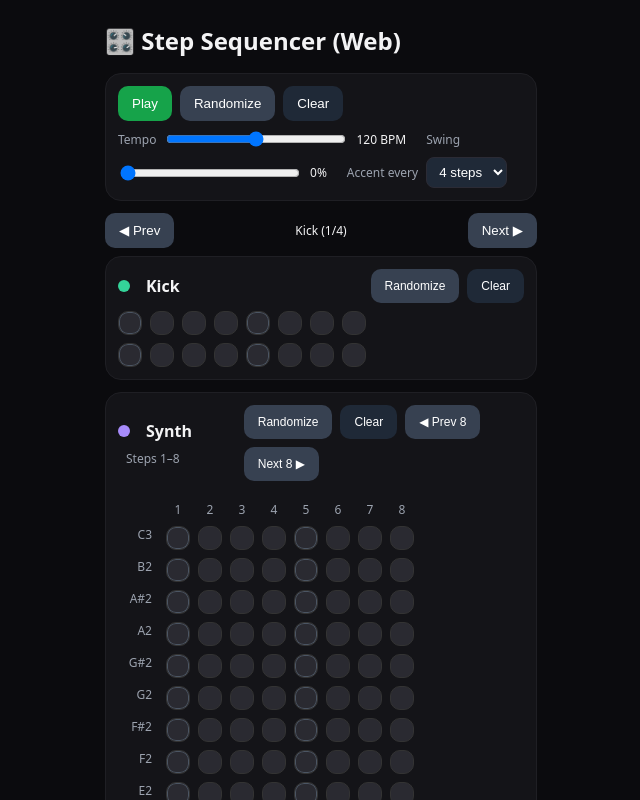
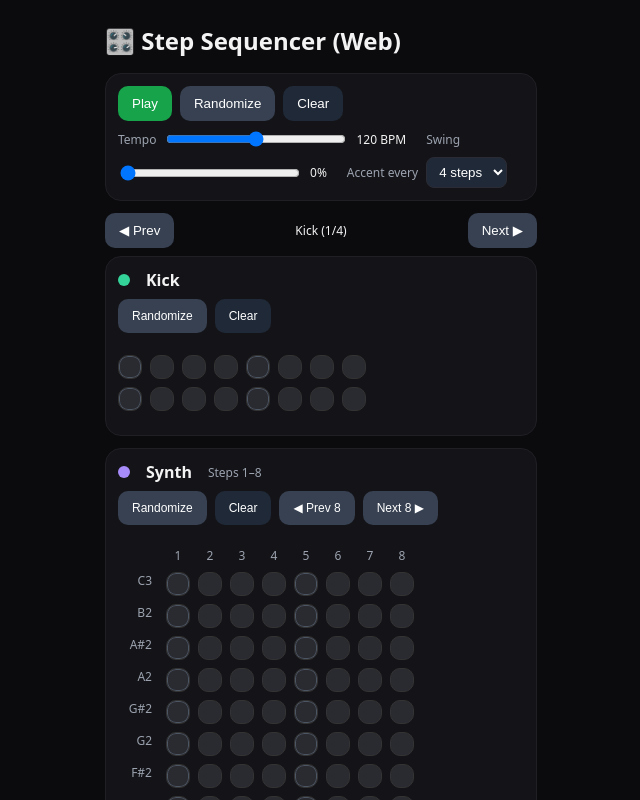
Before and after one commit to Tekknobot/react-stepseq-web, a React (Vite) app: page / in a window 1280 px wide. Shown: the top 800 px of the page, without its empty margins (319-959 px from the left). Built offline with nearby package versions, Linux system fonts and the light colour scheme.

Commit message:
Place buttons on their own line space.

```diff
--- a/src/App.tsx
+++ b/src/App.tsx
@@ -432,8 +432,9 @@ export default function App() {
         </div>
       </div>
 
-      {/* Drum track viewer — 2 rows × 8 cols (16 steps) */}
+      {/* Drum track viewer — header on one line, buttons on their own line */}
       <div style={{marginTop:12}}>
+        {/* page (prev/next track) sits above the panel to match your layout */}
         <div className="row" style={{justifyContent:'space-between', marginBottom:8}}>
           <button className="button secondary" onClick={prevTrack}>◀ Prev</button>
           <div className="small">
@@ -442,16 +443,29 @@ export default function App() {
           <button className="button secondary" onClick={nextTrack}>Next ▶</button>
         </div>
 
-        <div className="track panel">
+        <div className="panel">
+          {/* header only */}
           <div className="trackHead">
             <div className="row">
               <div style={{width:12,height:12,borderRadius:6, background:TRACKS[currentTrackIndex].color, marginRight:8}}/>
               <strong>{TRACKS[currentTrackIndex].name}</strong>
             </div>
-            <div className="row">
-              <button className="button secondary small" onClick={()=>randomizeDrum(TRACKS[currentTrackIndex].id,0.3)}>Randomize</button>
-              <button className="button small" onClick={()=>clearDrum(TRACKS[currentTrackIndex].id)}>Clear</button>
           </div>
+
+          {/* actions on their own line */}
+          <div className="row" style={{gap:8, margin:'6px 0 10px'}}>
+            <button
+              className="button secondary small"
+              onClick={()=>randomizeDrum(TRACKS[currentTrackIndex].id, 0.3)}
+            >
+              Randomize
+            </button>
+            <button
+              className="button small"
+              onClick={()=>clearDrum(TRACKS[currentTrackIndex].id)}
+            >
+              Clear
+            </button>
           </div>
 
           {/* exact 2 × 8 grid */}
@@ -461,6 +475,7 @@ export default function App() {
               gridTemplateColumns: 'repeat(8, var(--cell, 44px))',
               gridTemplateRows: 'repeat(2, var(--cell, 44px))',
               gap: 'var(--gap, 8px)',
+              padding: '12px 0'
             }}
           >
             {Array.from({ length: 16 }).map((_, idx) => {
@@ -473,7 +488,6 @@ export default function App() {
                   className={'step' + (on ? ' on' : '') + (quarter ? ' quarter' : '') + (playing ? ' playing' : '')}
                   onClick={() => toggleDrum(TRACKS[currentTrackIndex].id, idx)}
                   title={`Step ${idx + 1}`}
-                  // hard fallback sizes so it never stretches full width
                   style={{
                     width: 'var(--cell, 44px)',
                     height: 'var(--cell, 44px)',
@@ -486,8 +500,9 @@ export default function App() {
         </div>
       </div>
 
-      {/* Piano Roll — track-style header + paged grid */}
+      {/* Piano Roll — header on one line, buttons on their own line */}
       <div className="panel" style={{marginTop:12, marginBottom:12}}>
+        {/* header only */}
         <div className="trackHead">
           <div className="row">
             <div style={{width:12,height:12,borderRadius:6, background:'#a78bfa', marginRight:8}}/>
@@ -496,7 +511,10 @@ export default function App() {
               Steps {pianoPage*8+1}–{pianoPage*8+8}
             </span>
           </div>
-          <div className="row" style={{gap:8}}>
+        </div>
+
+        {/* actions on their own line */}
+        <div className="row" style={{gap:8, margin:'6px 0 10px'}}>
           <button className="button secondary small" onClick={()=>randomizeSynth(0.25)}>Randomize</button>
           <button className="button small" onClick={()=>{
             setState(prev => ({ ...prev, synthRoll: Array(STEPS).fill(null)}))
@@ -504,15 +522,15 @@ export default function App() {
           <button className="button secondary small" onClick={prevPianoPage}>◀ Prev 8</button>
           <button className="button secondary small" onClick={nextPianoPage}>Next 8 ▶</button>
         </div>
-        </div>
 
+        {/* paged grid */}
         <div style={{padding:'12px 0'}}>
           <div style={{
             display:'grid',
             gridTemplateColumns:`40px repeat(8, var(--cell, 44px))`,
             gap:'var(--gap, 8px)'
           }}>
-            {/* Column labels */}
+            {/* column labels */}
             <div />
             {Array.from({length:8}).map((_,i)=>
               <div key={'colLabel'+i} className="label small" style={{textAlign:'center'}}>
```
Lines whose indentation alone changed are shown as unchanged.
